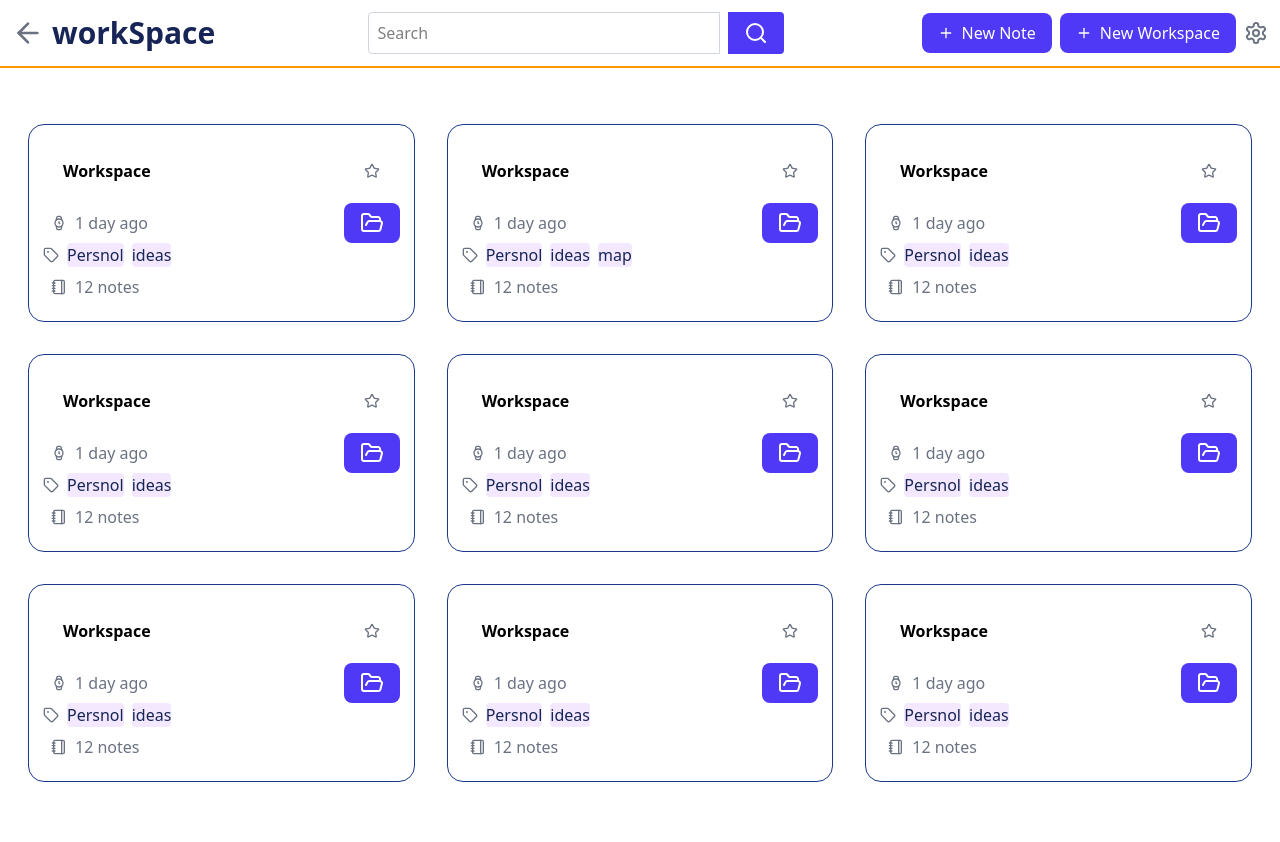
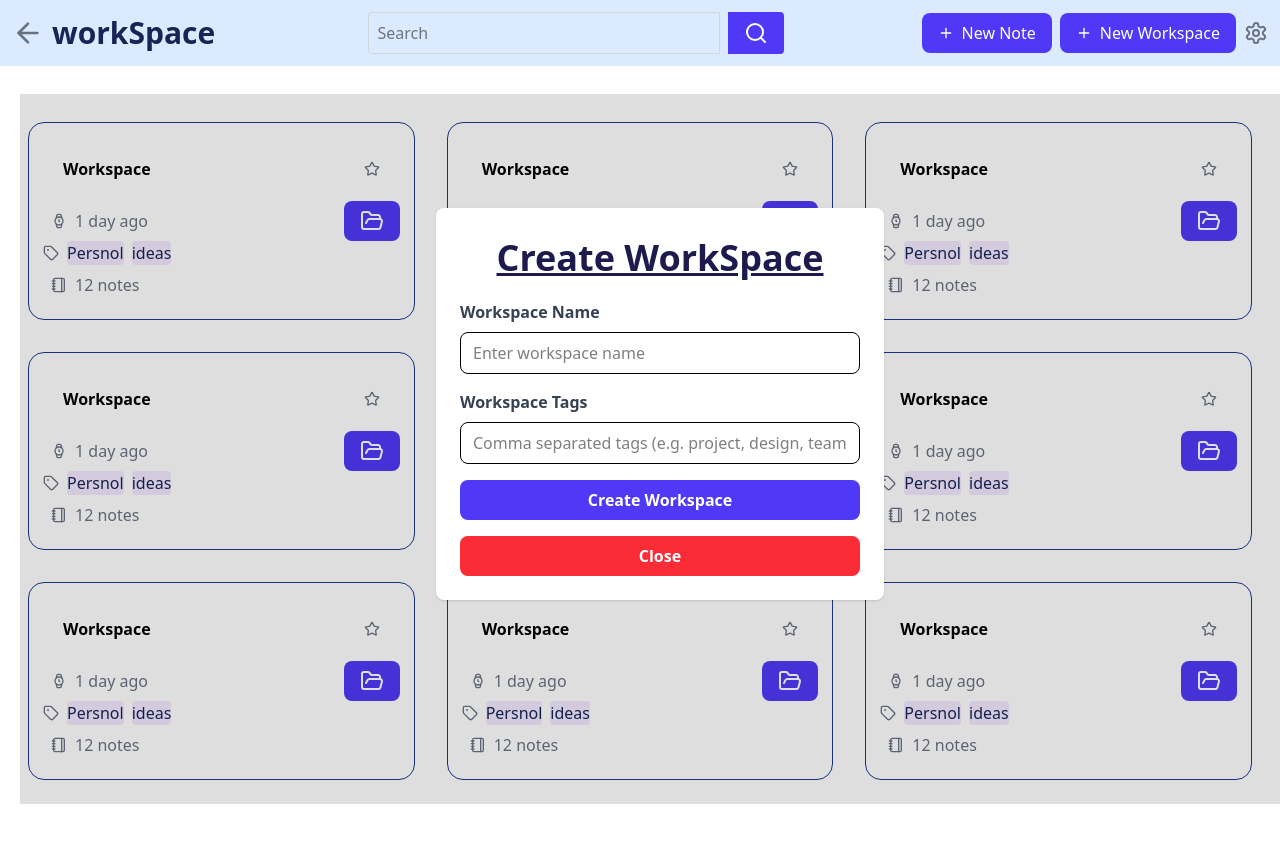
Before and after one commit to Shiva903-hue/SmartNote, a React (Vite) app: page /main in a window 1280 px wide. Both pictures are taken after a click on the button "New Workspace". Shown: the top 842 px of the page. Built offline with nearby package versions, Linux system fonts and the light colour scheme.

Commit message:
add create workspace form successfuly

```diff
--- a/src/App.jsx
+++ b/src/App.jsx
@@ -1,4 +1,4 @@
-// import React from 'react';
+// import { useState } from 'react';
 import { Route, Routes, BrowserRouter } from 'react-router-dom';
 import LandingPage from './Components/LandingPage';
 import SignUp from './Components/SignUp';
@@ -7,23 +7,28 @@ import Main from './Components/DashBoards/Main';
 import SignIn from './Components/SignIn';
 import PreviewFile from './Components/Notes/PreviewFile';
 
+// import Wnav from './Components/DashBoards/Wnav';
+import Workspaces from './Components/DashBoards/Workspaces';
+
 function App() {
+  // const [wopen, setWopen] = useState(false);
 
   return (
-    <>
     <BrowserRouter>
+      {/* <Wnav setWopen={setWopen} /> */}
       <Routes>
         <Route path="/" element={<LandingPage />} />
         <Route path="/editor" element={<TempNote />} />
         <Route path="/login" element={<SignIn />} />
         <Route path="/create" element={<SignUp />} />
         <Route path="/main" element={<Main />} />
-          <Route path='/preview' element={<PreviewFile/>}/>
-          {/* <Route path="/:id" element={<TempNote />} /> */}
+        <Route path="/preview" element={<PreviewFile />} />
+        <Route path="/workspaces" element={<Workspaces />} />
       </Routes>
+      {/* Optionally render Workspaces always, or only on certain routes */}
+      {/* <Workspaces wopen={wopen} setWopen={setWopen} /> */}
     </BrowserRouter>
-    </>
   );
 }
 
-export default App
+export default App;
--- a/src/Components/DashBoards/Main.jsx
+++ b/src/Components/DashBoards/Main.jsx
@@ -1,18 +1,20 @@
-// import React from 'react';
+import {useState} from 'react';
 import Middle from './Wnav';
 // import SideBar from './SideBar';
-import PreviewFile from '../Notes/PreviewFile';
+// import PreviewFile from '../Notes/PreviewFile';
 import Workspaces from './Workspaces';
 
 
 export default function Main() {
+
+       const [wform , setWform] =useState(false);
   return (
     <section className='  ' >
 
-      <Middle/>
+     <Middle setWform={setWform} />
       <div className=" min-h-screen overflow-hidden">
 
-      <Workspaces  />
+      <Workspaces  wform={wform}  setWform={setWform} />
 
 {/* <div className="none"> */}
 
--- a/src/Components/DashBoards/Wnav.jsx
+++ b/src/Components/DashBoards/Wnav.jsx
@@ -1,18 +1,20 @@
 import { Plus, Settings, ArrowLeft, Menu, X } from 'lucide-react';
+// import PropTypes from 'prop-types';
 import { Link } from 'react-router-dom';
 import { useState } from 'react';
 import Search from '../SmallCompo/Search';
-// import Workspaces from './Workspaces'; // Uncomment if needed
 
-export default function Wnav() {
+export default function Wnav({setWform} ) {
   const [mobileMenuOpen, setMobileMenuOpen] = useState(false);
+
+
 
   return (
     <>
       {/* Top Nav */}
       <nav
         id="top-nav"
-        className="flex justify-between items-center mb-7 w-full p-3 border-b-2 border-b-amber-500 bg-white relative z-20" >
+        className="flex justify-between items-center mb-7 w-full p-3 bg-blue-100 relative z-20" >
         <div className="flex items-center gap-2 flex-1">
           <Link to="/">
             <ArrowLeft className="w-8 h-8 cursor-pointer text-gray-500 hover:text-blue-500" />
@@ -29,10 +31,13 @@ export default function Wnav() {
             <Plus className="h-4 w-4" />
             New Note
           </button>
-          <button className="cursor-pointer flex items-center justify-center gap-2 bg-indigo-600 text-white py-2 px-4 rounded-lg hover:bg-indigo-500 transition">
+
+          <button onClick={()=>(setWform(true))}
+           className="cursor-pointer flex items-center justify-center gap-2 bg-indigo-600 text-white py-2 px-4 rounded-lg hover:bg-indigo-500 transition">
             <Plus className="h-4 w-4" />
             New Workspace
           </button>
+
           <Settings className="cursor-pointer text-gray-500 hover:text-blue-500" />
         </div>
 
@@ -79,6 +84,10 @@ export default function Wnav() {
 
         </div>
       )}
+
     </>
   );
+//   Wnav.propTypes = {
+//   setWform: PropTypes.func.isRequired, // ✅ validate that setWform is a required function
+// };
 }
--- a/src/Components/DashBoards/Workspaces.jsx
+++ b/src/Components/DashBoards/Workspaces.jsx
@@ -1,8 +1,10 @@
 import {  FolderOpen, Notebook, Star, Tag, Watch } from 'lucide-react';
-import React from 'react';
 import { Link } from 'react-router-dom';
+import WorkspaceForm from '../../forms/WorkspaceForm';
 
-export default function Workspaces() {
+export default function Workspaces({wform ,setWform}) {
+
+
 
     const workspace=[
         {
@@ -87,6 +89,8 @@ export default function Workspaces() {
 
                 </div>
        </div> ) )}
+       {wform &&<WorkspaceForm setWform={setWform} />}
+
     </div>
   )
 }
--- a/src/forms/WorkspaceForm.jsx
+++ b/src/forms/WorkspaceForm.jsx
@@ -1,9 +1,69 @@
-// import React from 'react'
+import { useState } from "react";
 
-export default function WorkspaceForm() {
+export default function WorkspaceForm({setWform}) {
+  const [name, setName] = useState("");
+  const [tags, setTags] = useState("");
+
+  function handleSubmit(e) {
+    e.preventDefault();
+    setWform(false)
+    // if (onSubmit) {
+    //   onSubmit({
+    //     name,
+    //     tags: tags.split(",").map(t => t.trim()).filter(Boolean),
+    //   });
+    // }
+    // setName("");
+    // setTags("");
+  }
+
   return (
-    <form onSubmit={(e)=>(e.preventDefault() ) }>
-
+    <div className=" flex justify-center items-center w-screen h-screen relative top-[-50rem] bg-[#00000021]">
+    <form
+      onSubmit={handleSubmit}
+      className="w-full   max-w-md mx-auto bg-white rounded-lg shadow p-6 flex flex-col gap-4"
+    >
+      <h1 className="text-4xl text-indigo-950 text-center font-bold underline m-1.5">Create WorkSpace</h1>
+      <div>
+        <label className="block text-gray-700 font-bold mb-2" htmlFor="ws-name">
+          Workspace Name
+        </label>
+        <input
+          id="ws-name"
+          type="text"
+          value={name}
+          onChange={e => setName(e.target.value)}
+          required
+          className="w-full px-3 py-2 border rounded-lg focus:outline-none focus:ring-2 focus:ring-indigo-400"
+          placeholder="Enter workspace name"
+        />
+      </div>
+      <div>
+        <label className="block text-gray-700 font-bold mb-2" htmlFor="ws-tags">
+          Workspace Tags
+        </label>
+        <input
+          id="ws-tags"
+          type="text"
+          value={tags}
+          onChange={e => setTags(e.target.value)}
+          className="w-full px-3 py-2 border rounded-lg focus:outline-none focus:ring-2 focus:ring-indigo-400"
+          placeholder="Comma separated tags (e.g. project, design, team)"
+        />
+      </div>
+      <button
+        type="submit"
+        className="w-full bg-indigo-600 text-white font-bold py-2 rounded-lg hover:bg-indigo-500 transition cursor-pointer"
+      >
+        Create Workspace
+      </button>
+      <button
+        type="button"  onClick={()=>(setWform(false))}
+        className="w-full bg-red-500 text-white font-bold py-2 rounded-lg hover:bg-red-600 transition cursor-pointer"
+      >
+       Close
+      </button>
     </form>
-  )
+    </div>
+  );
 }
```
Lines whose indentation alone changed are shown as unchanged.
